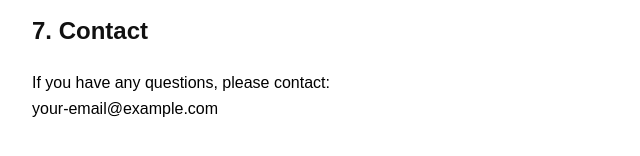
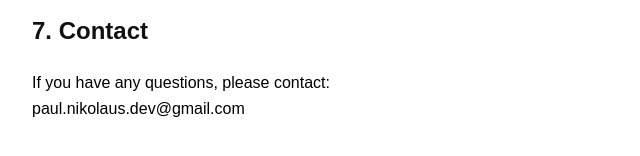
Before and after one commit to paulnikolaus/basketball-scoreboard-privacy, a plain HTML site: page index.html in a window 1280 px wide. Shown: the part 1140-1296 px from the top of the page, 8-648 px from the left. Drawn offline with Linux system fonts and the light colour scheme.

Commit message:
Update contact email address in index.html

```diff
--- a/index.html
+++ b/index.html
@@ -74,7 +74,7 @@ This Privacy Policy may be updated if required.
 <h2>7. Contact</h2>
 <p>
 If you have any questions, please contact:<br>
-your-email@example.com
+paul.nikolaus.dev@gmail.com
 </p>
 
 </body>
```
